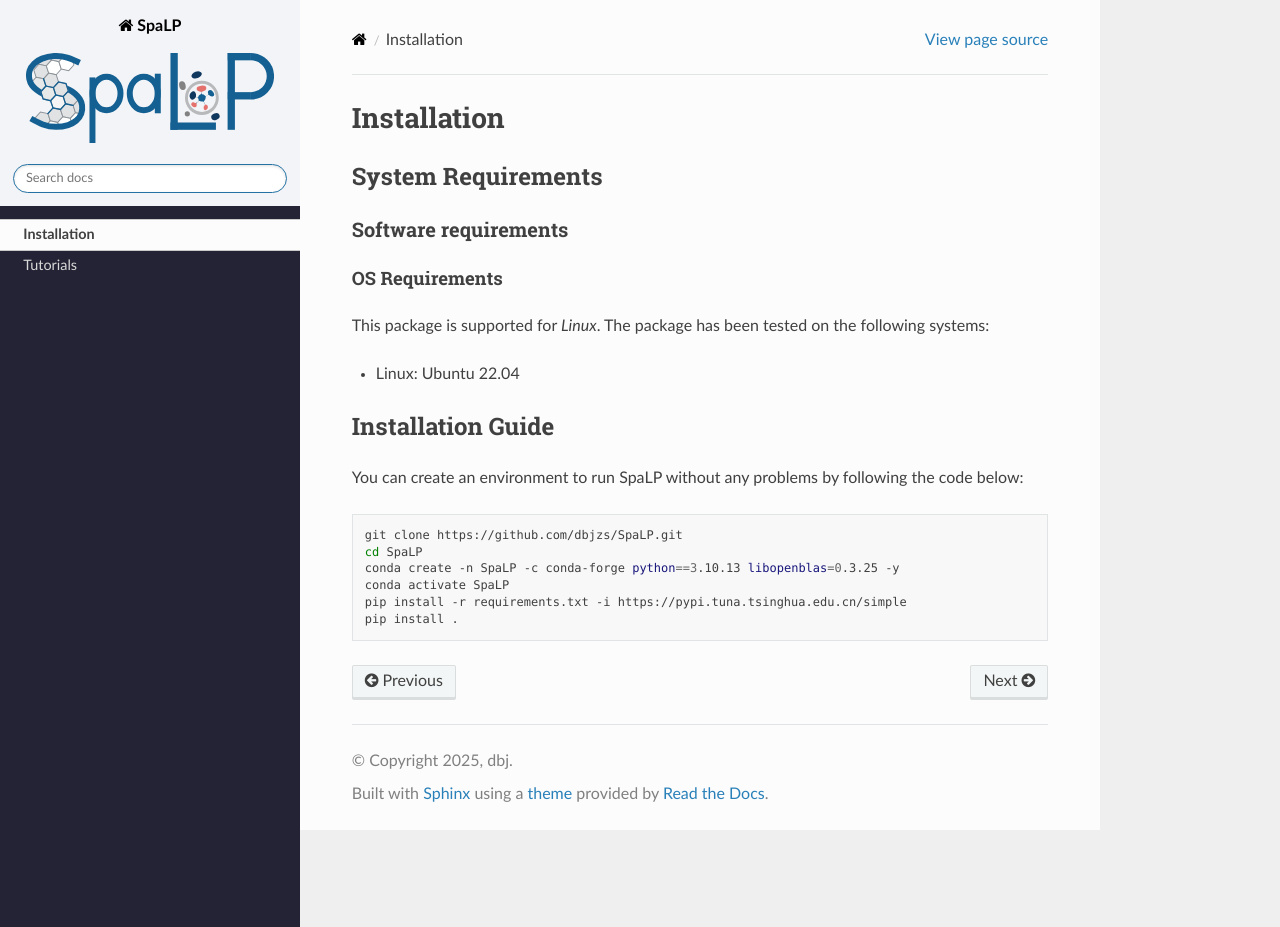
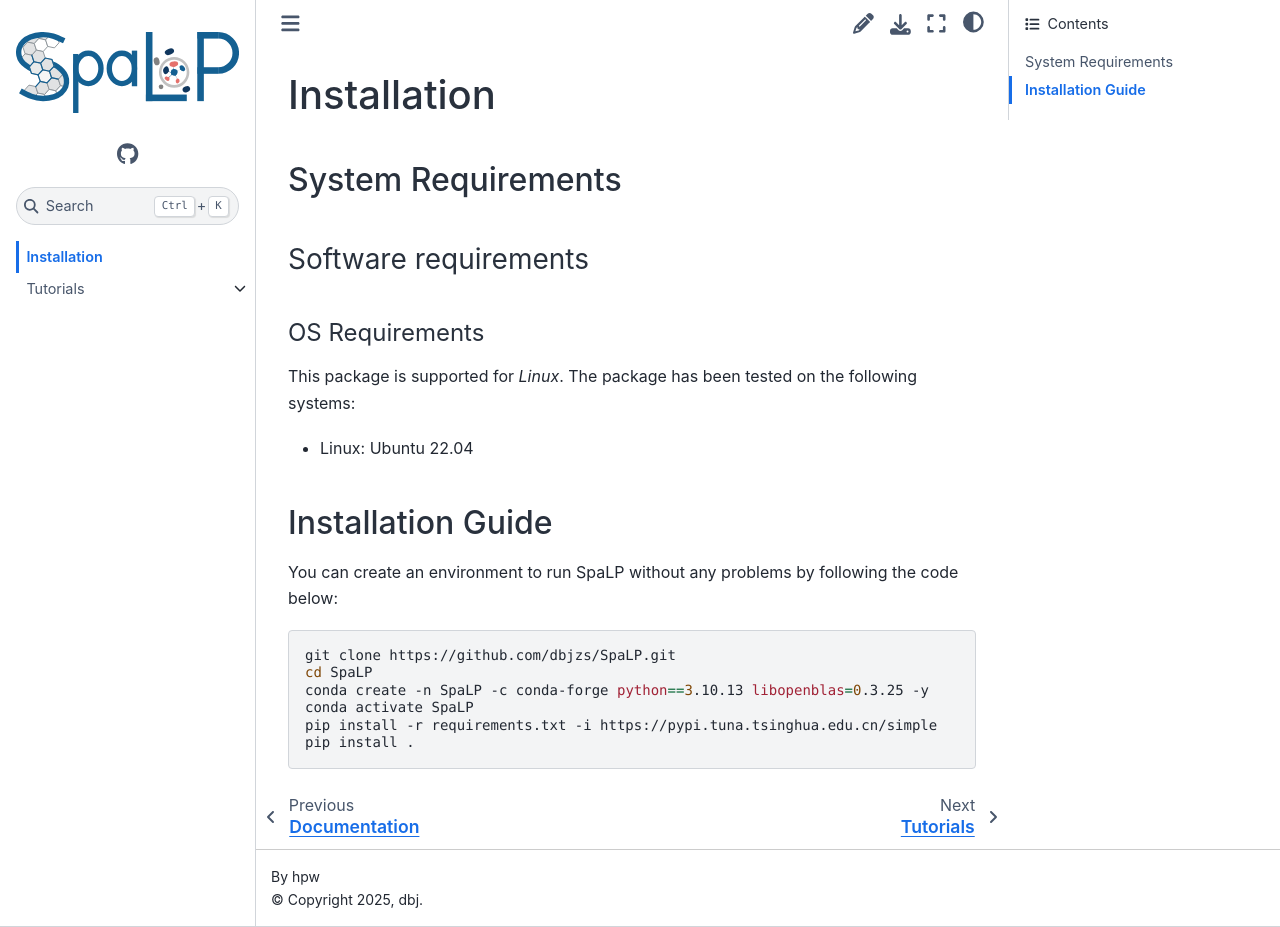
Before and after one commit to 1027victor/SpaLP, a Sphinx documentation site: the page built from docs/source/installation.md, in a window 1280 px wide and 927 px high. Built offline with Sphinx 7.4.7 and the Sphinx Book theme 1.1.4, drawn with Linux system fonts in a browser that asks for light colours; pages that are not in the unit, such as notebooks, are missing from menus.

Commit message:
Update conf.py

```diff
--- a/docs/source/conf.py
+++ b/docs/source/conf.py
@@ -116,7 +116,8 @@ exclude_patterns = ["_build", "Thumbs.db", ".DS_Store", "**.ipynb_checkpoints"]
 # The theme to use for HTML and HTML Help pages.  See the documentation for
 # a list of builtin themes.
 #
-html_theme = "sphinx_rtd_theme"
+# html_theme = "sphinx_rtd_theme"
+html_theme = "sphinx_book_theme"
 html_static_path = ["_static"]
 html_css_files = ["css/custom.css"]
 
```
